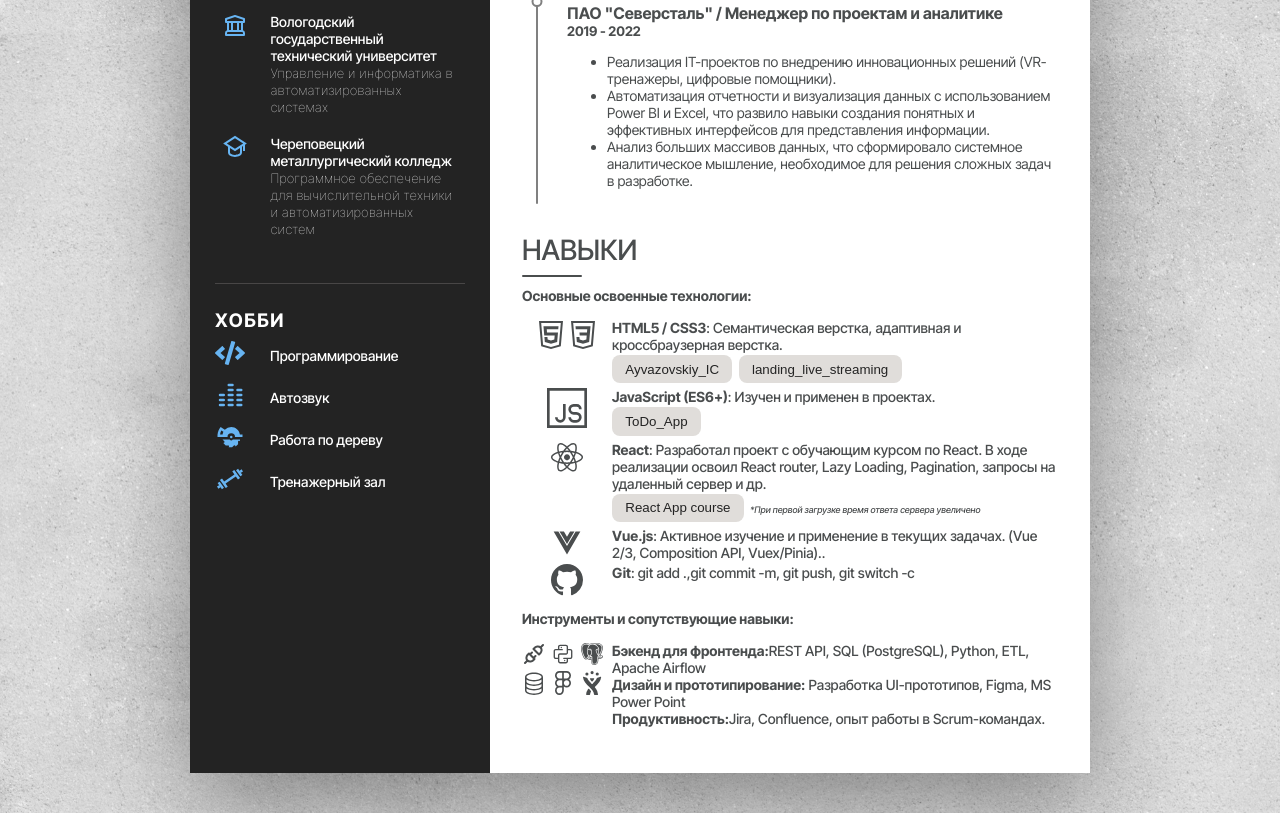
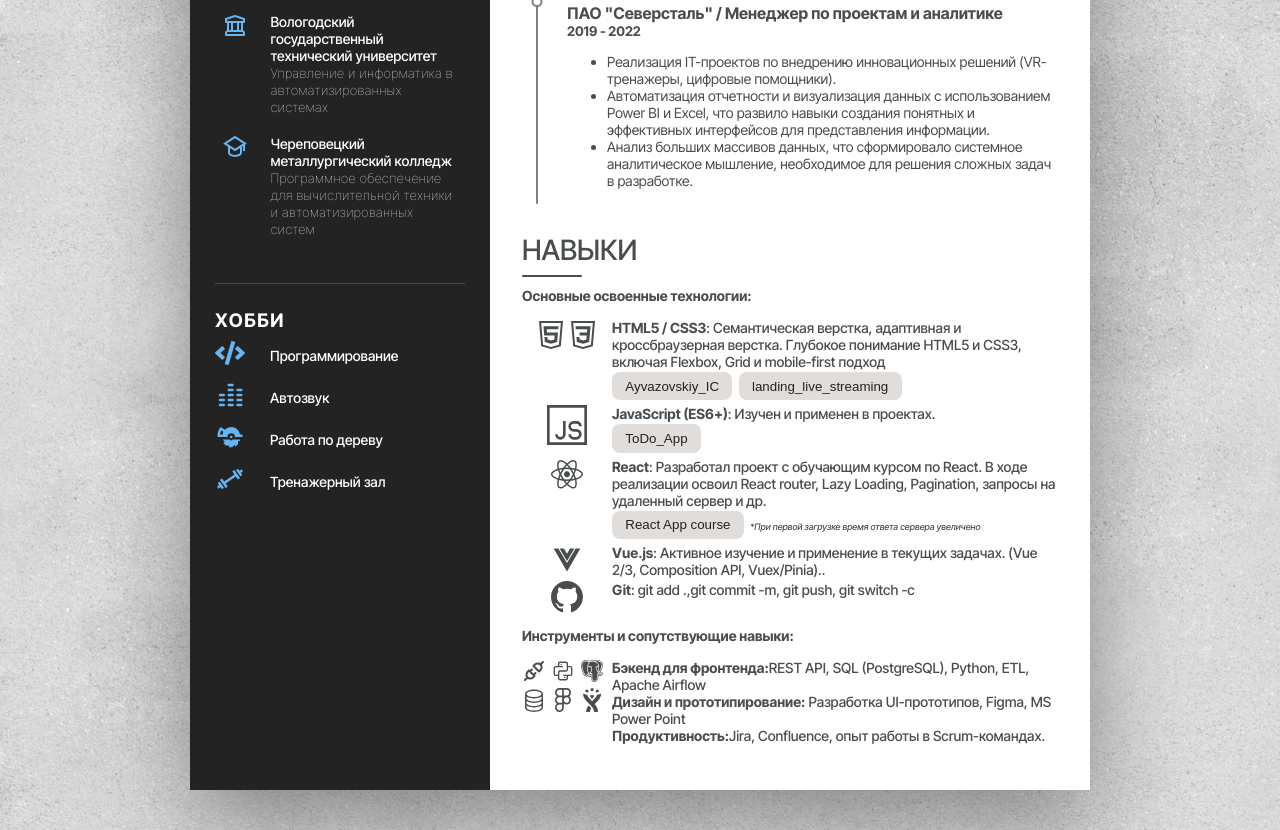
Before and after one commit to EOKvashnin/CV_Kvashnin_Evgenie, a website built with Parcel: page index.html in a window 1280 px wide. Shown: the part 866-1696 px from the top of the page. Built offline with nearby package versions, Linux system fonts and the light colour scheme.

Commit message:
Добавил обписание в skills

```diff
--- a/index.html
+++ b/index.html
@@ -202,7 +202,7 @@
 									</svg>
 								</div>
 								<div class="skills__list-item-desc">
-									<strong>HTML5 / CSS3</strong>: Семантическая верстка, адаптивная и кроссбраузерная верстка. <br>
+									<strong>HTML5 / CSS3</strong>: Семантическая верстка, адаптивная и кроссбраузерная верстка. Глубокое понимание HTML5 и CSS3, включая Flexbox, Grid и mobile-first подход <br>
 									<button class="btn"><a href="https://eokvashnin.github.io/Aivazovski" class="btn__link" target="_blank">Ayvazovskiy_IC</a></button>
 									<button class="btn"><a href="https://eokvashnin.github.io/landing_live_streaming/" class="btn__link" target="_blank">landing_live_streaming</a></button>
 
```
